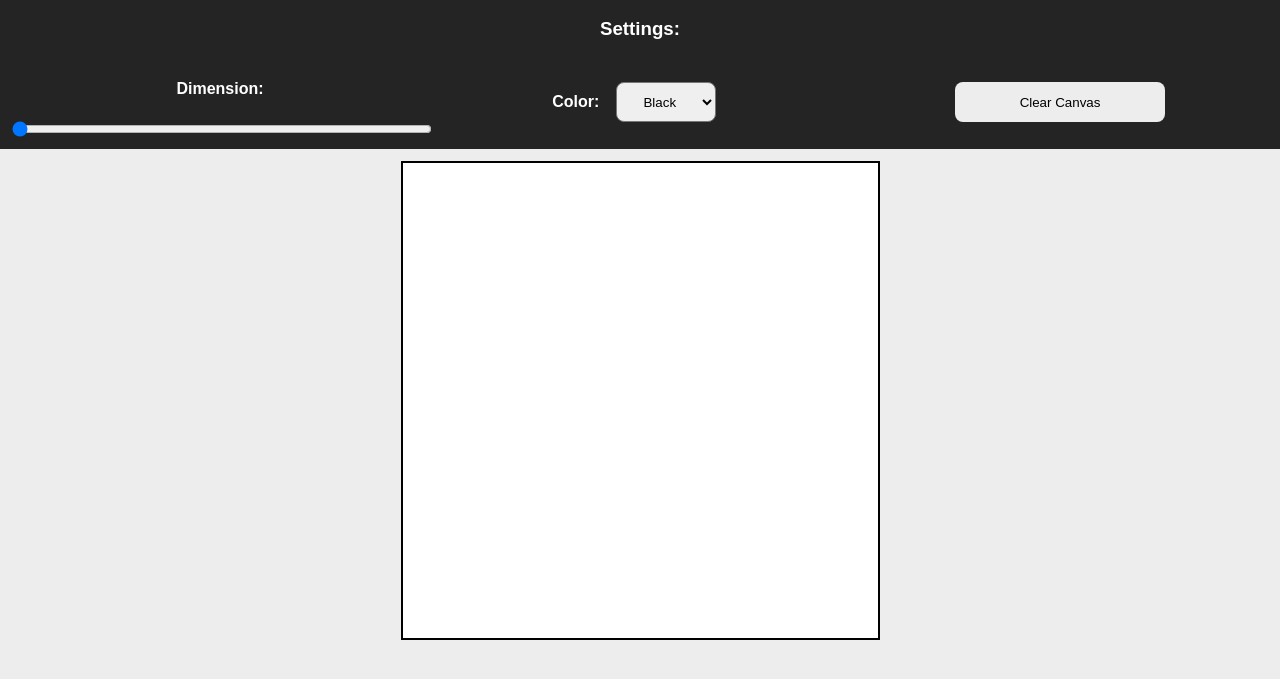
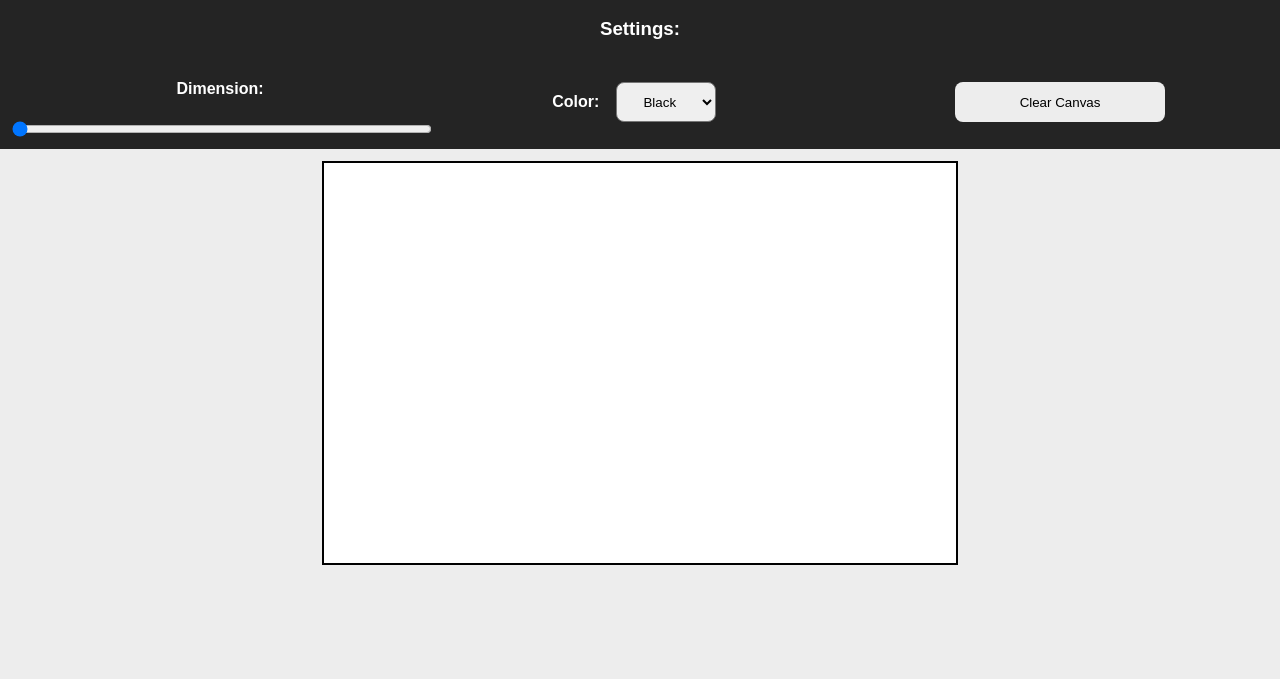
Before and after one commit to vedant-80/etch-a-sketch, a plain HTML site: page index.html in a window 1280 px wide. Shown: the part 59-738 px from the top of the page. Drawn offline with Linux system fonts and the light colour scheme.

Commit message:
Changed sketch canvas size

```diff
--- a/index.js
+++ b/index.js
@@ -13,7 +13,7 @@ Within every row, it will have columns with the .item class. Each item will be s
 
 */
 
-let canvasDimension = 475;
+let canvasDimension = screen.width/2;
 let gridSize = document.getElementsByClassName('.slider').value;
 
 
--- a/style.css
+++ b/style.css
@@ -13,8 +13,8 @@ h2{
 
 #game-container{
     border: black solid 2px;
-    height: 475px;
-    width: 475px;
+    height: 50%;
+    width: 50%;
     margin: auto;
 
     display: block;
```
